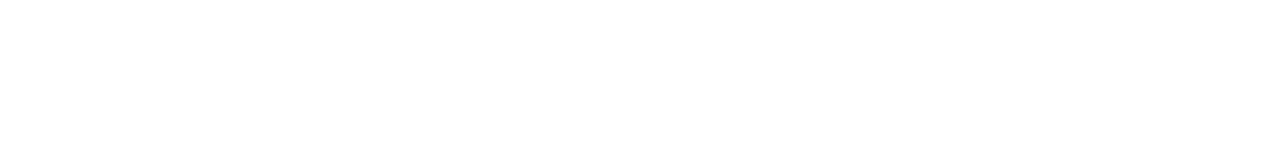
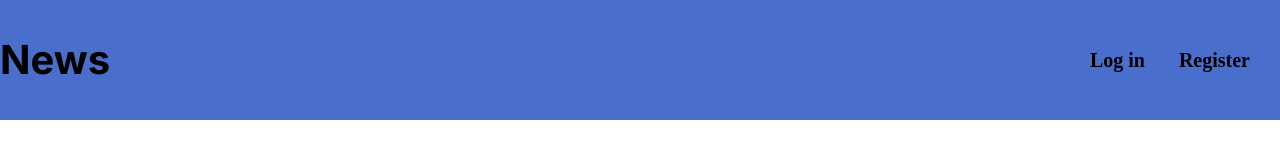
Before and after one commit to DaiTangoMne/NewsSite, a plain HTML site: page frontend/index.html in a window 1280 px wide. Drawn offline with Linux system fonts and the light colour scheme.

Commit message:
added layout of header

```diff
--- a/frontend/index.html
+++ b/frontend/index.html
@@ -5,8 +5,21 @@
     <meta http-equiv="X-UA-Compatible" content="IE=edge">
     <meta name="viewport" content="width=device-width, initial-scale=1.0">
     <title>News</title>
+    <link rel="stylesheet" href="/css/main.css">
 </head>
 <body>
-
+    <header class="header">
+        <div class="container">
+            <div class="header__elems">
+                <div class="header__logo">
+                    <a href="index.html">News</a>
+                </div>
+                <div class="header__auth">
+                    <a href="#" class="header__login">Log in</a>
+                    <a href="#" class="header__register">Register</a>
+                </div>
+            </div>
+        </div>
+    </header>
 </body>
 </html>
--- /dev/null
+++ b/frontend/scss/_header.scss
@@ -0,0 +1,43 @@
+.header {
+    width: 100%;
+    height: 120px;
+    display: flex;
+    justify-content: center;
+    background-color: #4A6ECB;
+}
+
+.container{
+    max-width: 1280px;
+    width: 100%;
+}
+
+.header__elems{
+    width: inherit;
+    height: 100%;
+    display: flex;
+    justify-content: space-between;
+    align-items: center;
+}
+
+.header__logo{
+    & a{
+        font-family: 'Inter';
+        font-style: normal;
+        font-weight: 700;
+        font-size: 40px;
+        line-height: 48px;
+        color: #000000;
+    }
+}
+
+.header__auth{
+    & a{
+        @include main_text;
+        font-weight: bold;
+        margin-right: 30px;
+    }
+
+    & a:hover{
+        text-decoration: underline;
+    }
+}
--- a/frontend/scss/main.scss
+++ b/frontend/scss/main.scss
@@ -0,0 +1,25 @@
+@import url('https://fonts.googleapis.com/css2?family=Inter:wght@400;500;700&display=swap');
+
+@mixin main_text {
+    font-weight: 500;
+    font-size: 20px;
+    line-height: 24px;
+    color: #000000;
+}
+
+* {
+    font-family: 'Inter';
+    font-style: normal;
+    text-decoration: none;
+}
+
+html,body,div,span,applet,object,iframe,h1,h2,h3,h4,h5,h6,p,blockquote,pre,a,abbr,acronym,address,big,cite,code,del,dfn,em,img,ins,kbd,q,s,samp,small,strike,strong,sub,sup,tt,var,b,u,i,center,dl,dt,dd,ol,ul,li,fieldset,form,label,legend,table,caption,tbody,tfoot,thead,tr,th,td,article,aside,canvas,details,embed,figure,figcaption,footer,header,hgroup,menu,nav,output,ruby,section,summary,time,mark,audio,video{margin:0;padding:0;border:0;font-size:100%;font:inherit;vertical-align:baseline}
+article,aside,details,figcaption,figure,footer,header,hgroup,menu,nav,section{display:block}
+html{height:100%}
+body{line-height:1}
+ol,ul{list-style:none}
+blockquote,q{quotes:none}
+blockquote:before,blockquote:after,q:before,q:after{content:'';content:none}
+table{border-collapse:collapse;border-spacing:0}
+
+@import 'header'
```
Also changed, not shown: css/main.css (added), 1 other file.
